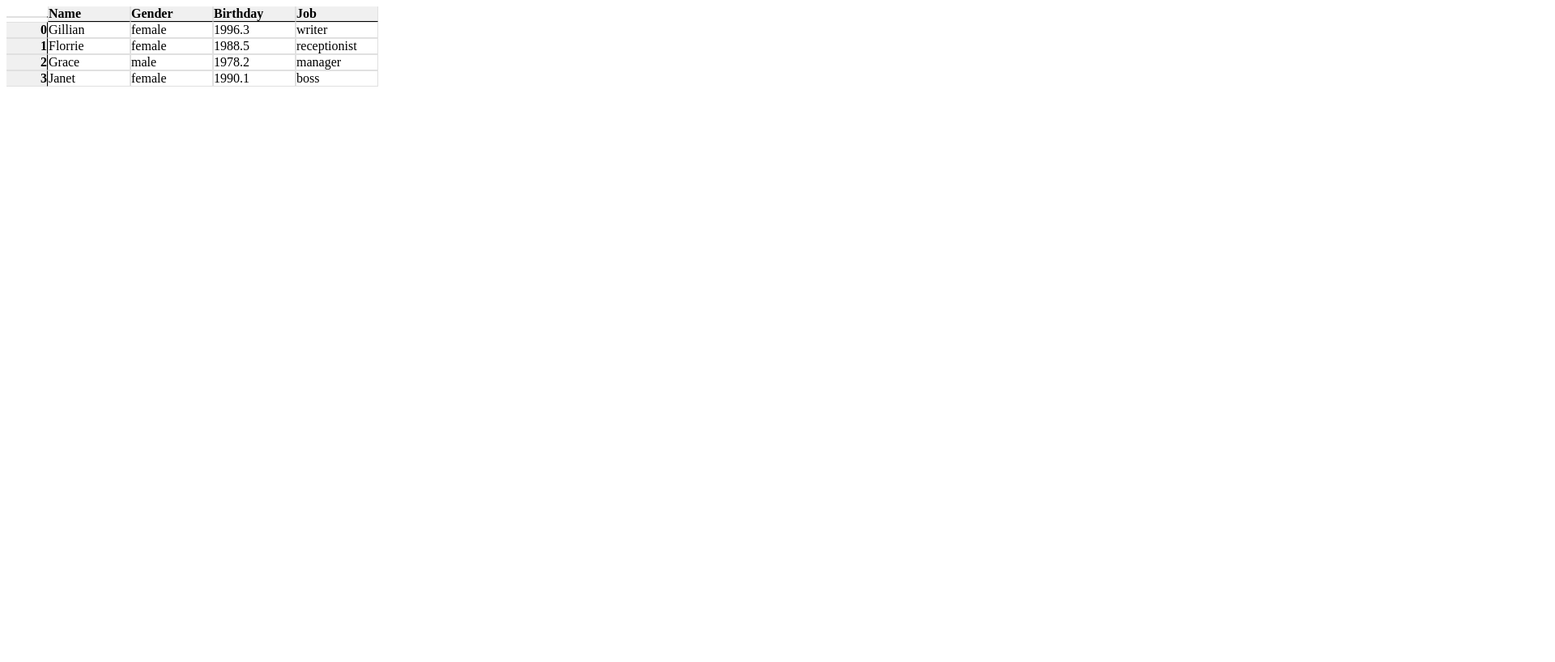
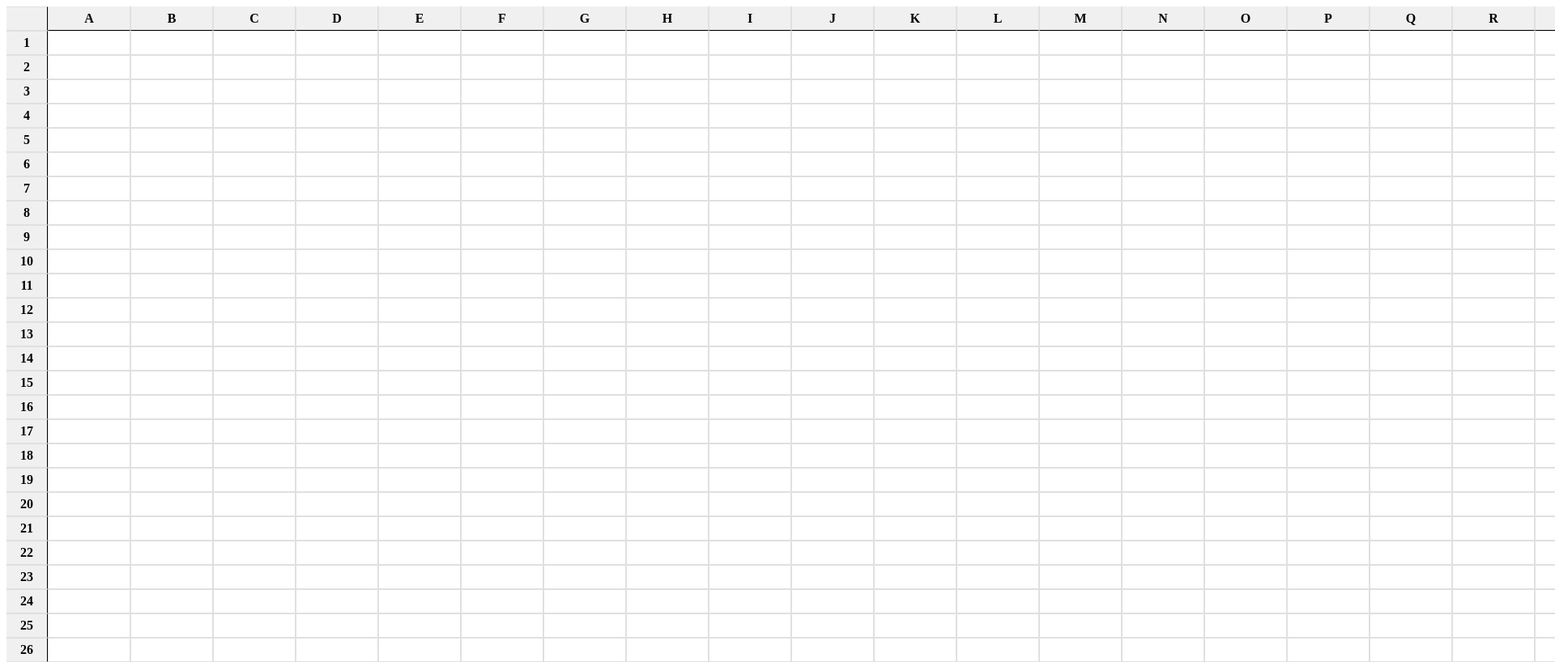
Before and after one commit to Yifan793/practice, a plain HTML site: page HTML/Table/index.html in a window 1280 px wide. Shown: the top 818 px of the page at 81% size, 1920 px wide, since content can reach past the window. Drawn offline with Linux system fonts and the light colour scheme.

Commit message:
显示类excel

```diff
--- a/HTML/Table/index.html
+++ b/HTML/Table/index.html
@@ -9,6 +9,6 @@
     <title>表格</title>
   </head>
   <body onLoad="init();">
-    <div id="showTable"></div>
+    <div id="container"></div>
   </body>
 </html>
--- a/HTML/Table/script/index.js
+++ b/HTML/Table/script/index.js
@@ -48,7 +48,13 @@ var testData = [
 ];
 function init() {
     var table = new Table();
-    table.createTableFromJSON(testColumns, testData);
+    // table.createTableFromJSON(testColumns, testData);
+    table.createEmptyTable(25, 25);
+    table.insertColumn(1);
+    table.insertColumn(4);
+    table.deleteColumn(2);
+    table.insertRow(1);
+    table.generateDataToView();
 }
 var Column = /** @class */ (function () {
     function Column(name, selector) {
@@ -58,82 +64,116 @@ var Column = /** @class */ (function () {
     return Column;
 }());
 var Cell = /** @class */ (function () {
-    function Cell(row, col, name, value) {
-        this.row = row;
-        this.col = col;
+    function Cell(name, value) {
         this.name = name;
         this.value = value;
     }
     return Cell;
 }());
 var Row = /** @class */ (function () {
-    function Row(id) {
-        this.id = id;
+    function Row(count) {
+        var list = new Array();
+        for (var j = 0; j < count; j++) {
+            var cell = new Cell("", "");
+            list.push(cell);
+        }
+        this.cellList = list;
     }
-    Row.prototype.getValue = function (name) {
-        for (var _i = 0, _a = this.cellList; _i < _a.length; _i++) {
-            var cell = _a[_i];
-            if (cell.name == name) {
-                return cell.value;
-            }
-        }
-        return "";
+    Row.prototype.insertColumn = function (index) {
+        var cell = new Cell("", "");
+        this.cellList.splice(index, 0, cell);
+    };
+    Row.prototype.deleteColumn = function (index) {
+        this.cellList.splice(index, 1);
     };
     return Row;
 }());
 var Table = /** @class */ (function () {
     function Table() {
     }
-    Table.prototype.createTableFromJSON = function (columns, data) {
-        var cols = new Array();
-        for (var _i = 0, columns_1 = columns; _i < columns_1.length; _i++) {
-            var column = columns_1[_i];
-            var col = new Column(column.name, column.selector);
-            cols.push(col);
+    Table.prototype.createEmptyTable = function (col, row) {
+        this.columns = new Array();
+        for (var i = 0; i < col; i++) {
+            var col_1 = new Column("", "");
+            this.columns.push(col_1);
         }
-        var rowList = new Array();
-        for (var i = 0; i < data.length; i++) {
-            var row = new Row(i);
-            var list = new Array();
-            for (var j = 0; j < cols.length; j++) {
-                var cell = new Cell(i, j, cols[j].selector, data[i][cols[j].selector]);
-                list.push(cell);
-            }
-            row.cellList = list;
-            rowList.push(row);
+        this.rows = new Array();
+        for (var i = 0; i < row; i++) {
+            var row_1 = this.generateRow();
+            this.rows.push(row_1);
         }
+    };
+    Table.prototype.generateDataToView = function () {
         var table = document.createElement("div");
+        table.id = "showTable";
         var tr = document.createElement("div");
+        tr.className = "row";
         var idCell = document.createElement("div");
         idCell.innerHTML = "";
         idCell.className = "id";
         tr.appendChild(idCell);
-        for (var i = 1; i < cols.length; i++) {
+        for (var i = 0; i < this.columns.length; i++) {
             var th = document.createElement("div");
-            th.innerHTML = cols[i].name;
+            th.innerHTML = this.numberToName(i + 1);
             th.className = "head";
             tr.appendChild(th);
         }
         table.appendChild(tr);
-        for (var i = 0; i < rowList.length; i++) {
+        for (var i = 0; i < this.rows.length; i++) {
             var tr_1 = document.createElement("div");
+            tr_1.className = "row";
             var idCell_1 = document.createElement("div");
-            idCell_1.innerHTML = rowList[i].id.toString();
+            idCell_1.innerHTML = (i + 1).toString();
             idCell_1.className = "id";
             tr_1.append(idCell_1);
-            for (var j = 1; j < cols.length; j++) {
+            for (var j = 0; j < this.columns.length; j++) {
                 var cell = document.createElement("div");
-                cell.innerHTML = rowList[i].getValue(cols[j].selector);
+                cell.innerHTML = this.rows[i].cellList[j].value;
                 cell.className = "cell";
                 tr_1.appendChild(cell);
             }
             table.appendChild(tr_1);
         }
-        var container = document.getElementById("showTable");
+        var container = document.getElementById("container");
         if (container != null) {
             container.innerHTML = "";
             container.appendChild(table);
         }
     };
+    Table.prototype.numberToName = function (num) {
+        var name = "";
+        while (num >= 1) {
+            name = String.fromCharCode(64 + (num % 26 == 0 ? 26 : num % 26)) + name;
+            console.log(num);
+            num = num % 26 == 0 ? num / 26 - 1 : num / 26;
+        }
+        return name;
+    };
+    Table.prototype.insertRow = function (index) {
+        var row = this.generateRow();
+        this.rows.splice(index, 0, row);
+    };
+    Table.prototype.deleteRow = function (index) {
+        this.rows.splice(index, 1);
+    };
+    Table.prototype.generateRow = function () {
+        var row = new Row(this.columns.length);
+        return row;
+    };
+    Table.prototype.insertColumn = function (index) {
+        var col = new Column("", "");
+        this.columns.splice(index, 0, col);
+        for (var _i = 0, _a = this.rows; _i < _a.length; _i++) {
+            var row = _a[_i];
+            row.insertColumn(index);
+        }
+    };
+    Table.prototype.deleteColumn = function (index) {
+        this.columns.splice(index, 1);
+        for (var _i = 0, _a = this.rows; _i < _a.length; _i++) {
+            var row = _a[_i];
+            row.deleteColumn(index);
+        }
+    };
     return Table;
 }());
--- a/HTML/Table/style/style.css
+++ b/HTML/Table/style/style.css
@@ -1,16 +1,42 @@
+#container {
+  height: 400px;
+}
+#showTable {
+  width: 100%;
+  height: 100%;
+  overflow: scroll;
+  white-space: nowrap;
+  display: table;
+  table-layout: fixed;
+  /* width: auto; */
+}
 .head {
-  display: inline-block;
+  /* display: inline-block; */
   border-bottom: 0.5px solid black;
   border-left: 0.5px solid rgb(224, 224, 224);
   border-right: 0.5px solid rgb(224, 224, 224);
   background-color: rgb(240, 240, 240);
   width: 100px;
   font-weight: bold;
+  text-align: center;
+  display: table-cell;
+  vertical-align: middle;
 }
 .cell {
-  display: inline-block;
+  /* display: inline-block; */
   border: 0.5px solid rgb(224, 224, 224);
   width: 100px;
+  text-align: center;
+  padding: 0px;
+  /* height: 100%; */
+  display: table-cell;
+  vertical-align: middle;
+}
+.cell:active {
+  border: 0.5px solid red;
+}
+.cell:focus {
+  border: 0.5px solid red;
 }
 .id {
   display: inline-block;
@@ -19,6 +45,14 @@
   border-right: 0.5px solid black;
   background-color: rgb(240, 240, 240);
   width: 50px;
+  /* height: 100%; */
   font-weight: bold;
-  text-align: right;
+  text-align: center;
+  display: table-cell;
+  vertical-align: middle;
 }
+.row {
+  height: 30px;
+  display: table-row;
+  vertical-align: middle;
+}
```
Also changed, not shown: HTML/Table/script/index.ts (+96 -40 lines), HTML/Table/script/model.ts (deleted, +0 -41 lines).
